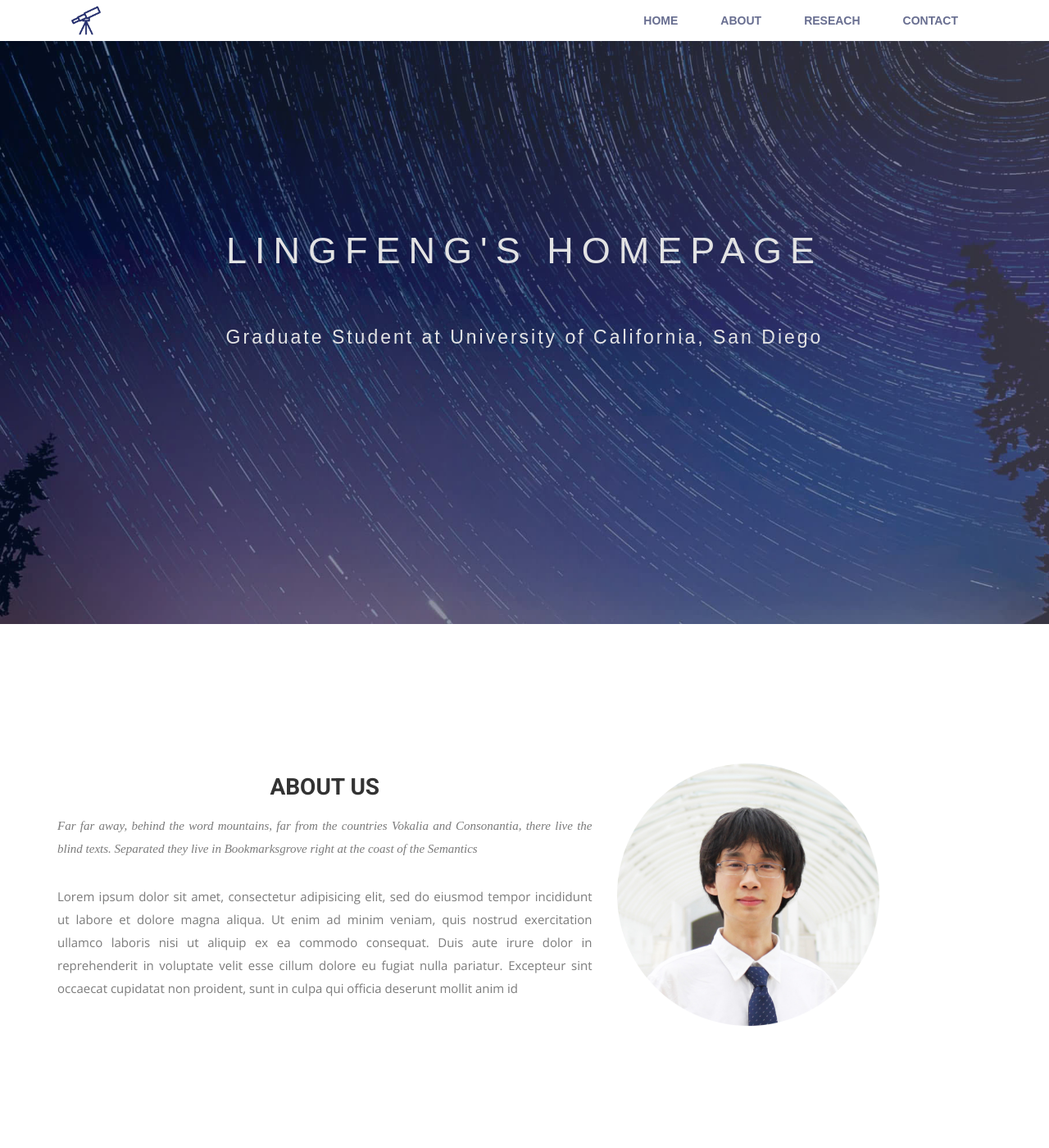
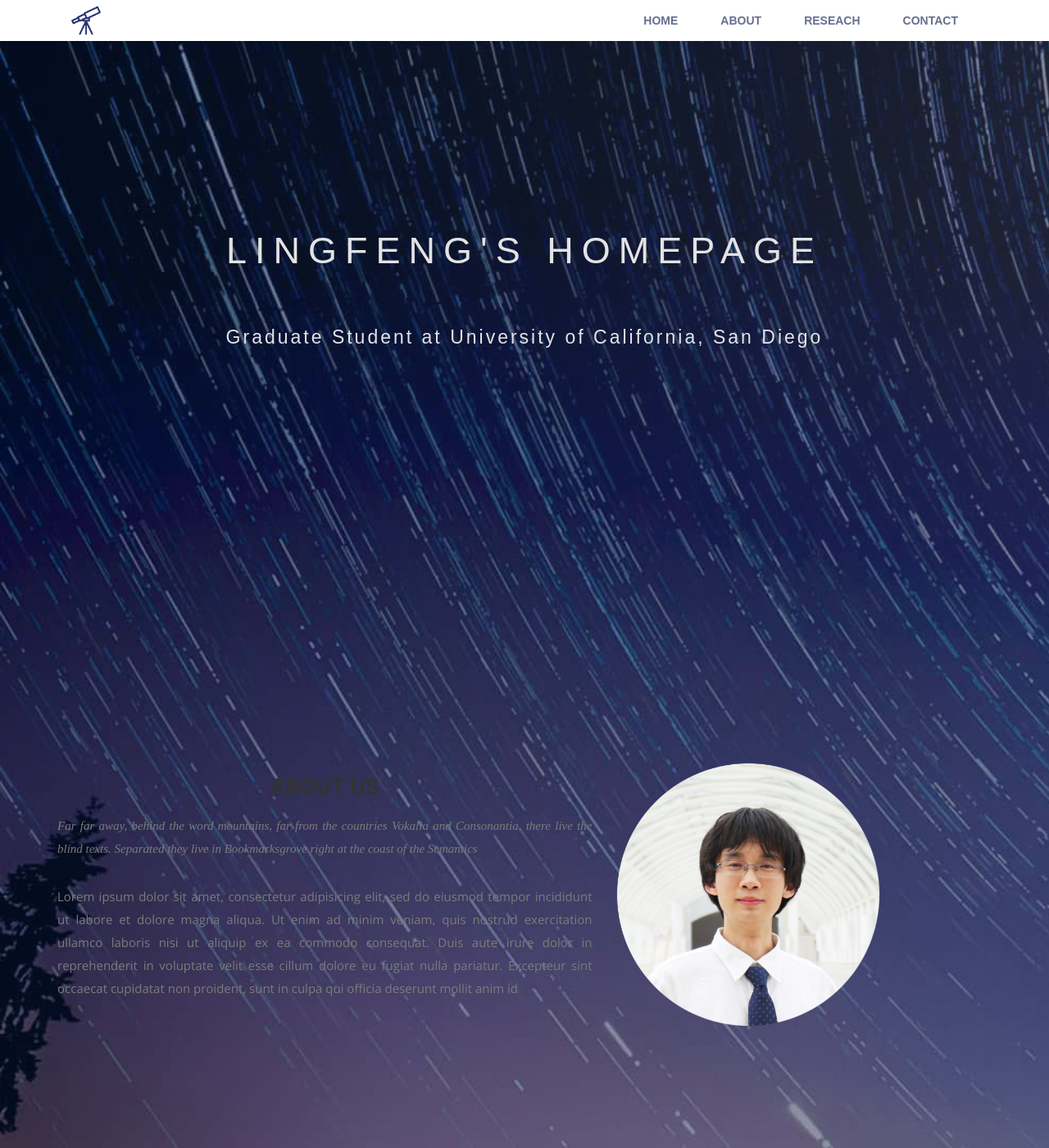
Before and after one commit to wei-lingfeng/lingfeng-wei.github.io, a Jekyll site: the page built from index.html, in a window 1280 px wide and 1400 px high. Shown: the whole window at 82% size. Built offline with Jekyll 4.4.1, drawn with Linux system fonts in a browser that asks for light colours; nearby versions of some CDN libraries; some web fonts are replaced.

Commit message:
Update airspace.css

```diff
--- a/css/airspace.css
+++ b/css/airspace.css
@@ -108,7 +108,7 @@ font header .navbar-default .navbar-nav li a:hover {
 }
 #slider:before {
   content: "";
-  position: absolute;
+  position: fixed;
   left: 0;
   top: 0;
   bottom: 0;
@@ -117,20 +117,19 @@ font header .navbar-default .navbar-nav li a:hover {
   height: 100%;
   background: url("../img/slider-bg.jpg") no-repeat;
   background-size: cover;
-  background-attatchment: fixed;
+  /*background-attatchment: fixed;*/
 }
 
-/*#slider:after {
+#slider:after {
   content: "";
-  position: fixed;
-  z-index = -1;
+  position: absolute;
   left: 0;
   top: 0;
   bottom: 0;
   right: 0;
   width: 100%;
   height: 100%;
-}*/
+}
 
 #slider .block {
   color: #E3E3E4;
```
